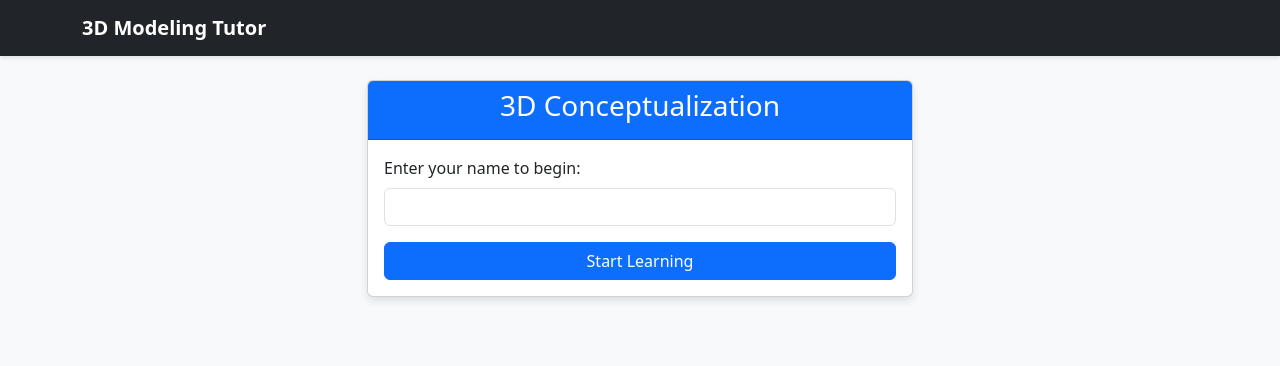
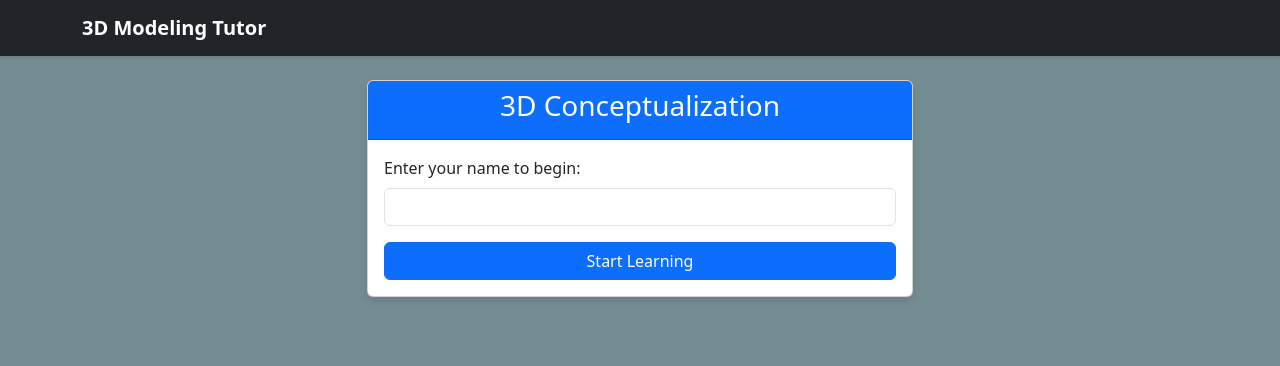
Before and after one commit to MAV2187/COMS-W4170-CVN-GROUP-5-SP-2025, a Flask app: page / in a window 1280 px wide. Shown: the top 366 px of the page. Run offline with Flask 3, Linux system fonts and the light colour scheme; some libraries are stand-ins or nearby versions.

Commit message:
added base color and git ignore file

```diff
--- a/static/css/style.css
+++ b/static/css/style.css
@@ -1,5 +1,16 @@
+:root{
+    --main-color:#748D92;
+    --secondary-color: #F2F2F2;
+    --accent-color: #124E66;
+    --accent-highlight-color: #3282a1;
+    --black-color: #252525;
+    --border: 0.1rem solid rgba(255, 255, 255, 0.4);
+    --light-gray-color: rgba(255, 255, 255, 0.4);
+    --dark-gray-color: rgba(210, 207, 207, 0.174);
+}
+
 body {
-    background-color: #f8f9fa;
+    background-color: var(--main-color);
     padding-bottom: 50px;
 }
 
```
Also changed, not shown: 1 other file.
